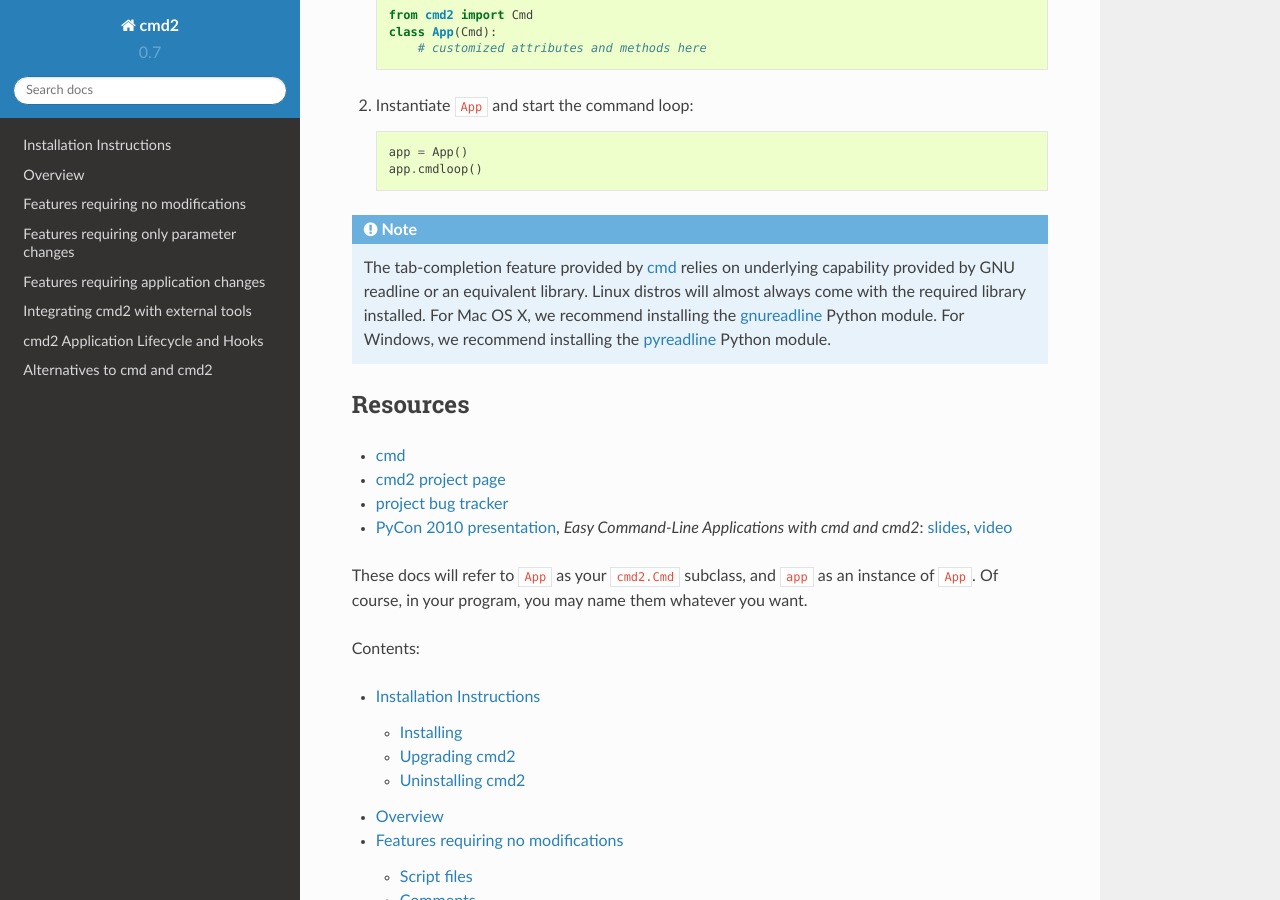
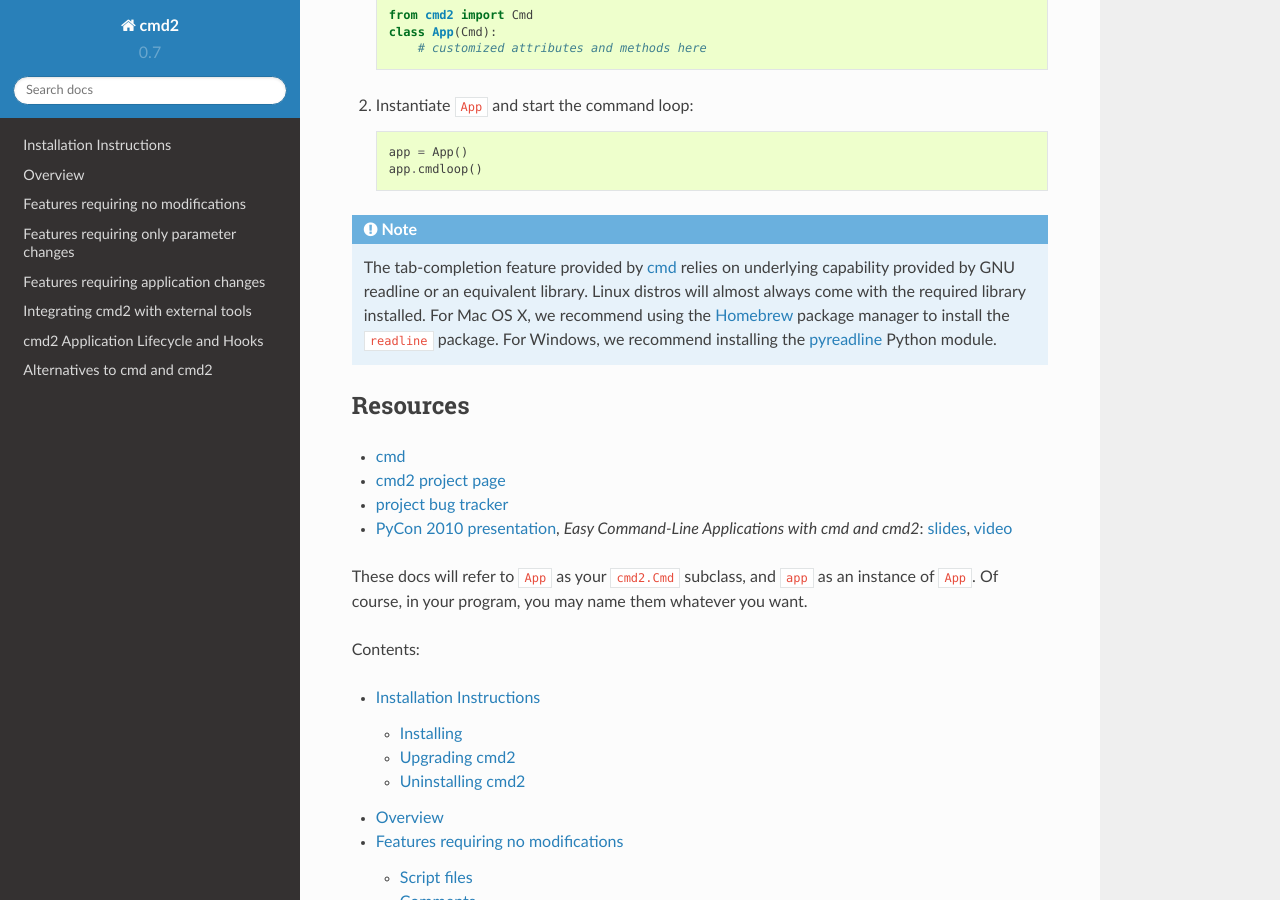
Before and after one commit to python-cmd2/cmd2, a Sphinx documentation site: the page built from docs/index.rst, in a window 1280 px wide and 900 px high, scrolled down 349 px. Built offline with Sphinx 7.4.7 and the Read the Docs theme 2.0.0, drawn with Linux system fonts in a browser that asks for light colours.

Commit message:
Documentation update

```diff
--- a/docs/index.rst
+++ b/docs/index.rst
@@ -35,7 +35,7 @@
 
    The tab-completion feature provided by cmd_ relies on underlying capability provided by GNU readline or an
    equivalent library.  Linux distros will almost always come with the required library installed.
-   For Mac OS X, we recommend installing the `gnureadline <https://pypi.python.org/pypi/gnureadline>`_ Python module.
+   For Mac OS X, we recommend using the `Homebrew <https://brew.sh>`_ package manager to install the ``readline`` package.
    For Windows, we recommend installing the `pyreadline <https://pypi.python.org/pypi/pyreadline>`_ Python module.
 
 Resources
```
